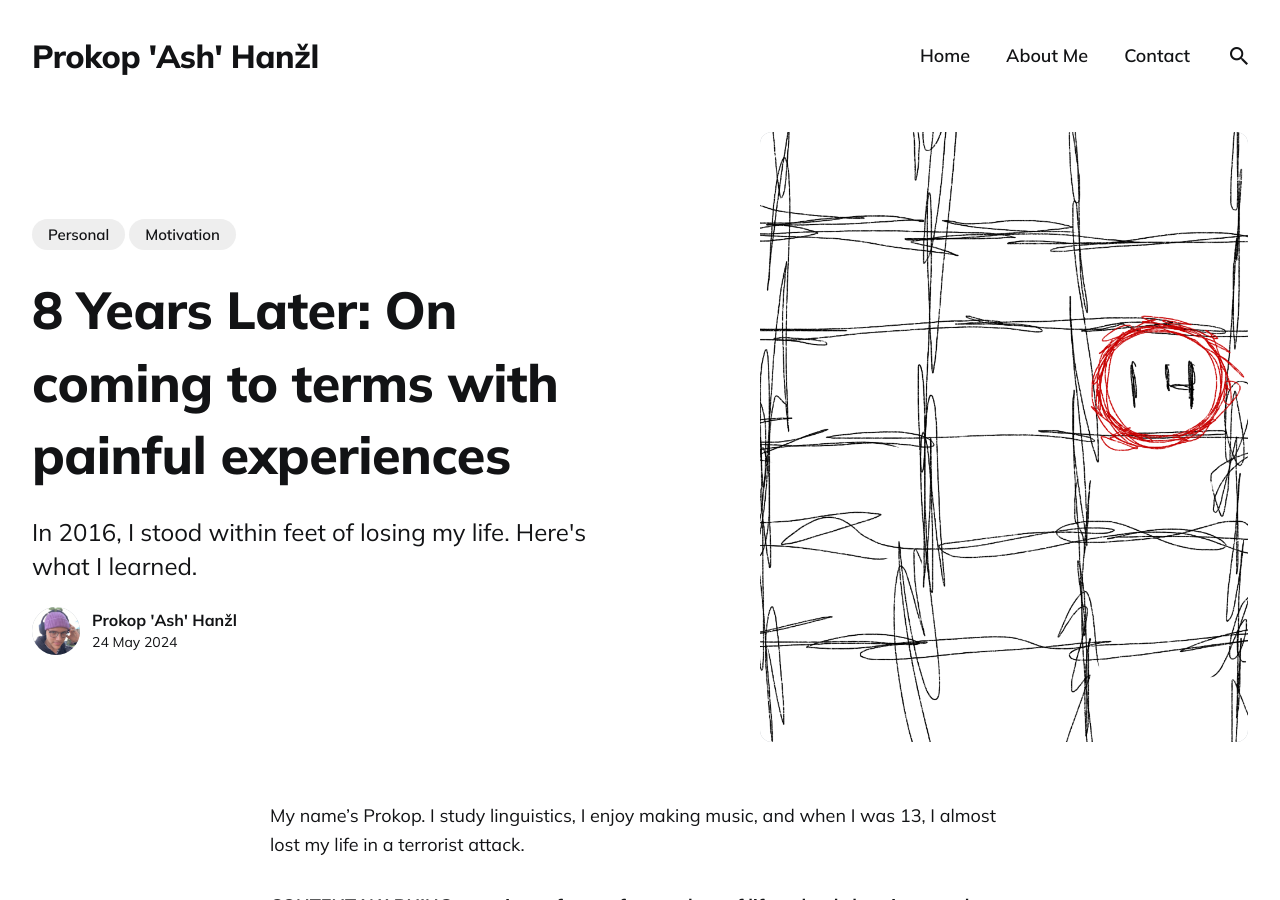
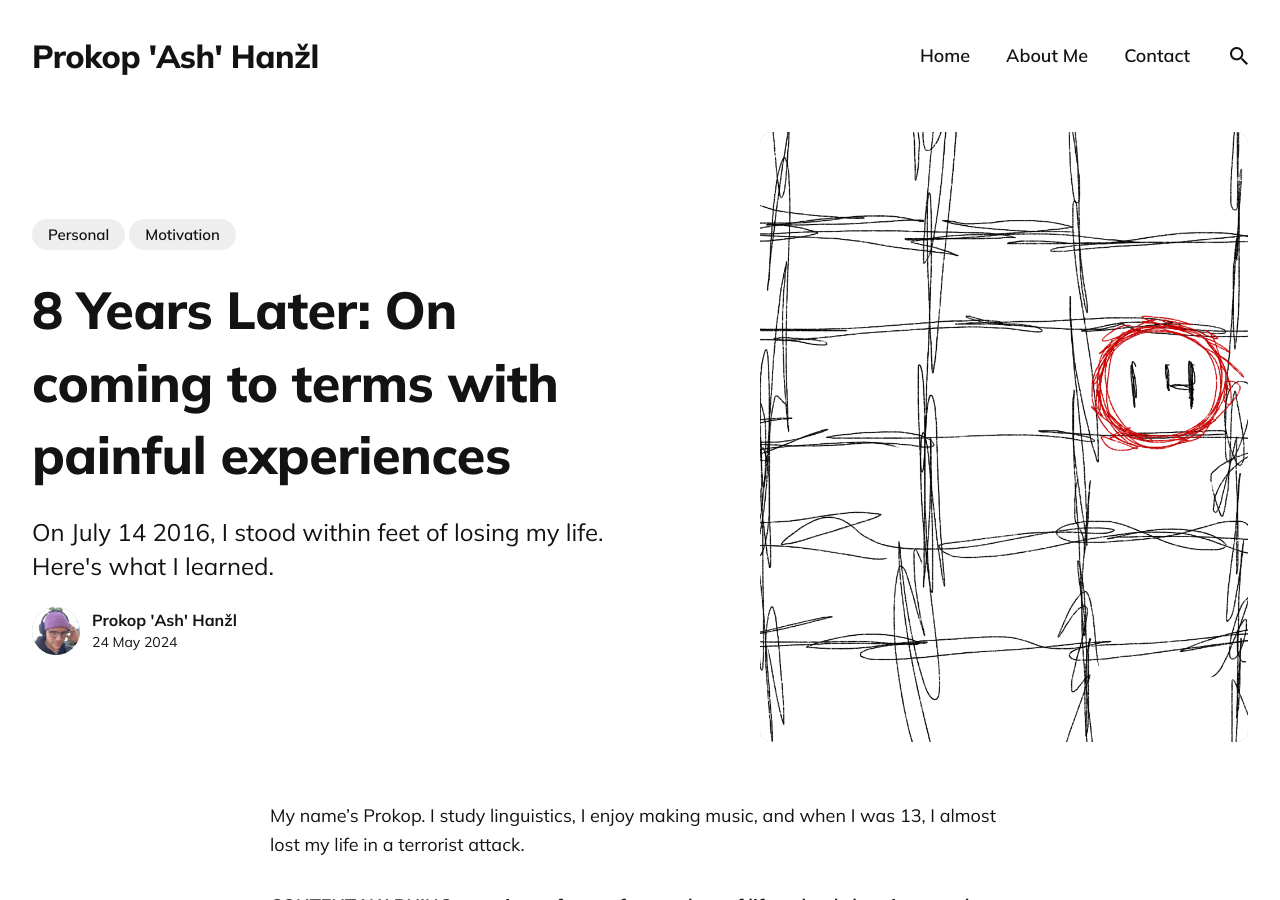
Before and after one commit to prokophanzl/prokophanzl.github.io, a Jekyll site: the page built from _posts/2024-05-24-8-years-later-on-coming-to-terms-with-painful-experiences.markdown, in a window 1280 px wide and 900 px high. Built offline with Jekyll 4.4.1, drawn with Linux system fonts in a browser that asks for light colours.

Commit message:
Update article

```diff
--- a/_posts/2024-05-24-8-years-later-on-coming-to-terms-with-painful-experiences.markdown
+++ b/_posts/2024-05-24-8-years-later-on-coming-to-terms-with-painful-experiences.markdown
@@ -1,7 +1,7 @@
 ---
 layout: post
 title: "8 Years Later: On coming to terms with painful experiences"
-description: In 2016, I stood within feet of losing my life. Here's what I learned.
+description: On July 14 2016, I stood within feet of losing my life. Here's what I learned.
 date: 2024-05-24 00:00
 author: admin
 image: "https://prokophanzl.github.io/images/july14.png"
```
